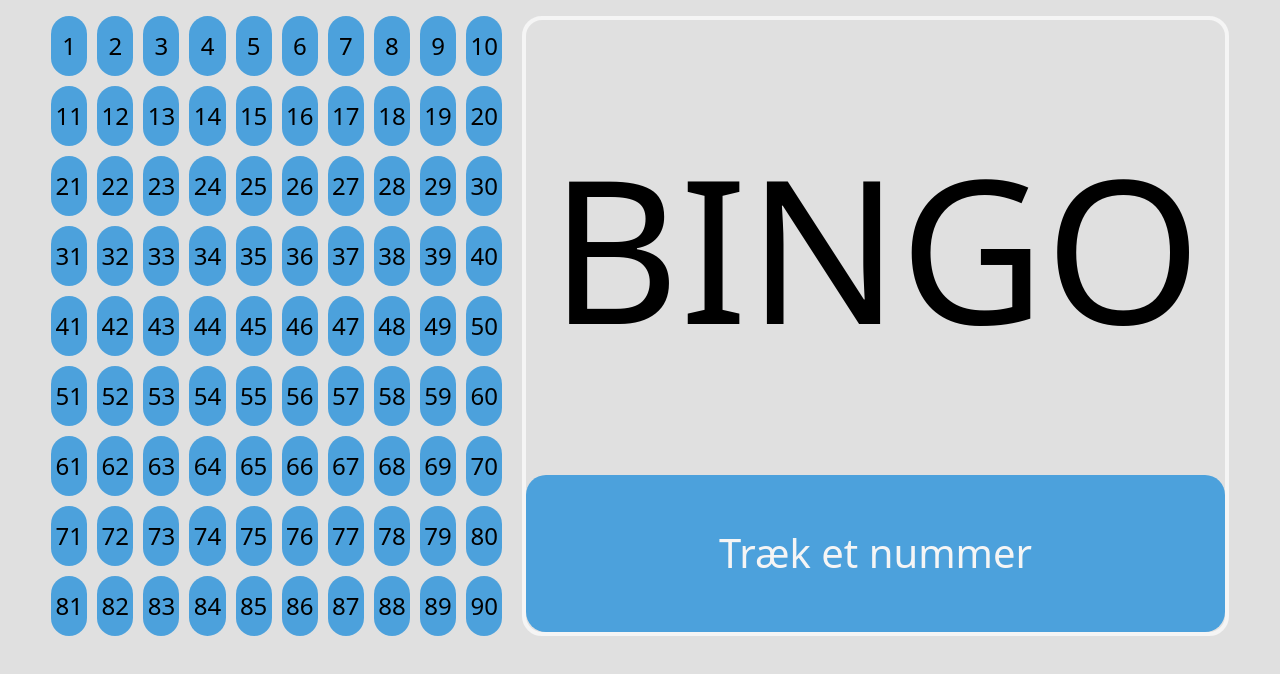
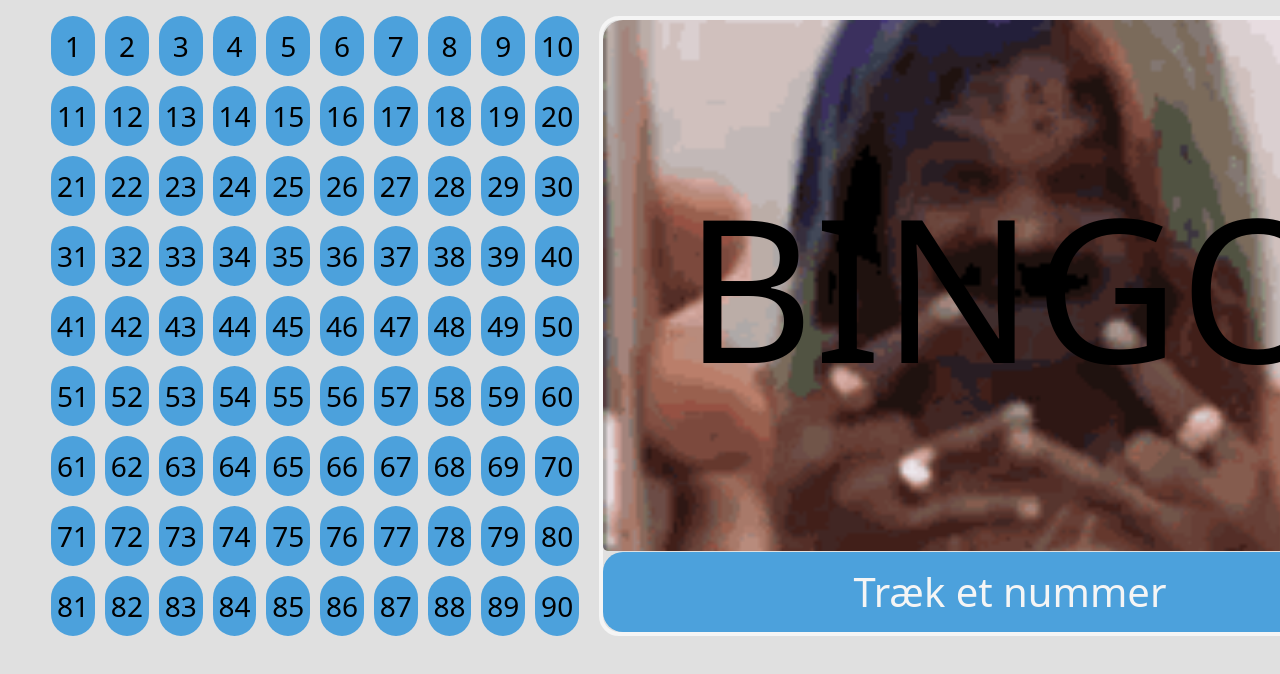
Before and after one commit to AsbjoernJC/Bingo, an Angular app: page / in a window 1280 px wide. Shown: the top 674 px of the page. Built offline with nearby package versions, Linux system fonts and the light colour scheme.

Commit message:
Fixed img size, jonas wille ikke være stolt

```diff
--- a/src/app/app.component.html
+++ b/src/app/app.component.html
@@ -1,3 +1,4 @@
+
 <div class="page-container">
   <div class="bingo-container">
     <div class="all-numbers">
@@ -8,14 +9,14 @@
       </div>
     </div>
     <div class="action-container half">
+        <img class="meme overlay" [src]="meme" *ngIf="animating" />
       <h1 class="drawnNumber">{{drawnBingoNumber.value === undefined ? "BINGO" : drawnBingoNumber.value.number}}</h1>
       <button class="action-button" (click)="drawBingoNumber()">
         Træk et nummer
       </button>
     </div>
   </div>
-  <div class="memes">
 
-  </div>
+
 
 </div>
--- a/src/app/app.component.scss
+++ b/src/app/app.component.scss
@@ -7,17 +7,9 @@
   width: 100vw;
   padding: 2vh 4vw 2vh 4vw;
   overflow: hidden;
+  display:grid;
   grid-template-areas: "content";
   background-color: #e0e0e0;
-}
-
-.overlay {
-  background-image: url("https://i.imgur.com/esoGQSU.gif");
-  height: 100%;
-  width: 100%;
-  opacity: 0.06;
-  background-repeat: repeat;
-  position: absolute;
 }
 
 :host {
@@ -42,6 +34,7 @@ header {
 .bingo-container {
   display: flex;
   flex-direction: row;
+  max-height: 620px;
 }
 
 .all-numbers {
@@ -67,7 +60,7 @@ header {
   display:flex;
   justify-content: center;
   align-items: center;
-  font-size: 24px;
+  font-size: 28px;
 }
 
 .action-container {
@@ -79,6 +72,7 @@ header {
   ;
   border: 4px solid #f5f5f5;
   border-radius: 20px;
+  max-height: 620px;
 }
 
 .drawnNumber {
@@ -91,6 +85,7 @@ header {
 .drawn-ball {
   background: radial-gradient(ellipse farthest-corner at right bottom, #FEDB37 0%, #FDB931 8%, #9f7928 30%, #8A6E2F 40%, transparent 80%),
                 radial-gradient(ellipse farthest-corner at left top, #FFFFFF 0%, #FFFFAC 8%, #D1B464 25%, #5d4a1f 62.5%, #5d4a1f 100%) !important;
+  font-size: 600;
 }
 
 .action-button {
@@ -104,7 +99,14 @@ header {
   cursor: pointer;
 }
 
-.memes {
-  height:100%;
+.overlay {
+  grid-area: number;
+  justify-content: center;
+}
+
+.meme {
+  border-radius: 20px 20px 5px 5px;
+  object-fit: cover;
+  max-height: 531px;
   width: 100%;
 }
--- a/src/app/app.component.ts
+++ b/src/app/app.component.ts
@@ -10,8 +10,34 @@ import { BehaviorSubject, Observable } from 'rxjs';
   styleUrls: ['./app.component.scss'],
 })
 export class AppComponent implements OnInit {
+  private isDrawingNumber: boolean = false;
   public bingoNumbers: BingoNumber[] = [];
-  private isDrawingNumber: boolean = false;
+  public animating: boolean = true;
+  public meme: string = '../assets/69.gif';
+
+  public memes: any = [
+    {
+      number: 1,
+      meme: 'https://media.tenor.com/kcpKqzMdJu4AAAAd/bowling-ball-bowling-pin.gif',
+    },
+    {
+      number: 10,
+      meme: 'https://media.tenor.com/fo0rUUBalvoAAAAC/bowling-ball-crash.gif',
+    },
+    {
+      number: 15,
+      meme: 'https://media.tenor.com/luPargXFICQAAAAd/walking-kitchen.gif',
+    },
+    {
+      number: 21,
+      meme: 'https://media.tenor.com/rOaZl9xBDfwAAAAd/vine-21.gif',
+    },
+    {
+      number: 69,
+      meme: '../assets/69.gif',
+    },
+  ];
+
   private _drawnBingoNumberSubject: BehaviorSubject<BingoNumber | undefined> =
     new BehaviorSubject<BingoNumber | undefined>(undefined);
 
@@ -52,6 +78,8 @@ export class AppComponent implements OnInit {
     const endTime = startTime + Math.floor(Math.random() * 2000) + 2000; // Random duration between 3-5 seconds
 
     let selectedNumber: BingoNumber | undefined;
+    let finalNumber: BingoNumber =
+      availableNumbers[Math.floor(Math.random() * availableNumbers.length)];
 
     while (Date.now() < endTime) {
       const randomIndex = Math.floor(Math.random() * availableNumbers.length);
@@ -65,11 +93,9 @@ export class AppComponent implements OnInit {
       await this.sleep(30); // Wait for 50 milliseconds before selecting the next number
     }
 
-    if (selectedNumber) {
-      selectedNumber.drawn = true;
-      console.log('Selected Bingo Number: ', selectedNumber);
-      this._drawnBingoNumberSubject.next(selectedNumber);
-    }
+    finalNumber.drawn = true;
+    console.log('Selected Bingo Number: ', finalNumber);
+    this._drawnBingoNumberSubject.next(finalNumber);
 
     this.isDrawingNumber = false;
   }
```
Also changed, not shown: src/assets/69.gif (added).
